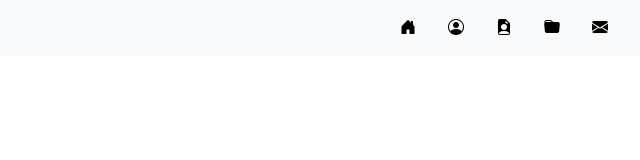
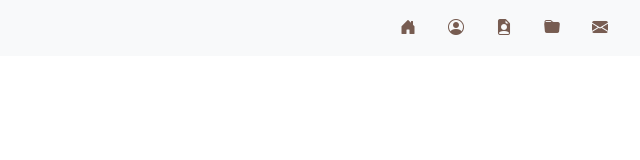
Before and after one commit to RejayMorada0/REJAY_MORADA_PORTFOLIO_1, a plain HTML site: page index.html in a window 1280 px wide. Shown: the full height of the page, 640-1280 px from the left. Drawn offline with nearby package versions, Linux system fonts and the light colour scheme.

Commit message:
add file

```diff
--- a/css/style.css
+++ b/css/style.css
@@ -8,6 +8,7 @@ html {
 }
 
 
+
 /*NAVBAR*/
 
 a {
@@ -16,6 +17,10 @@ a {
 
 a:focus {
     font-weight: bold;
+}
+
+#navbarNavDropdown i {
+    color: #775C51;
 }
 
 
```
